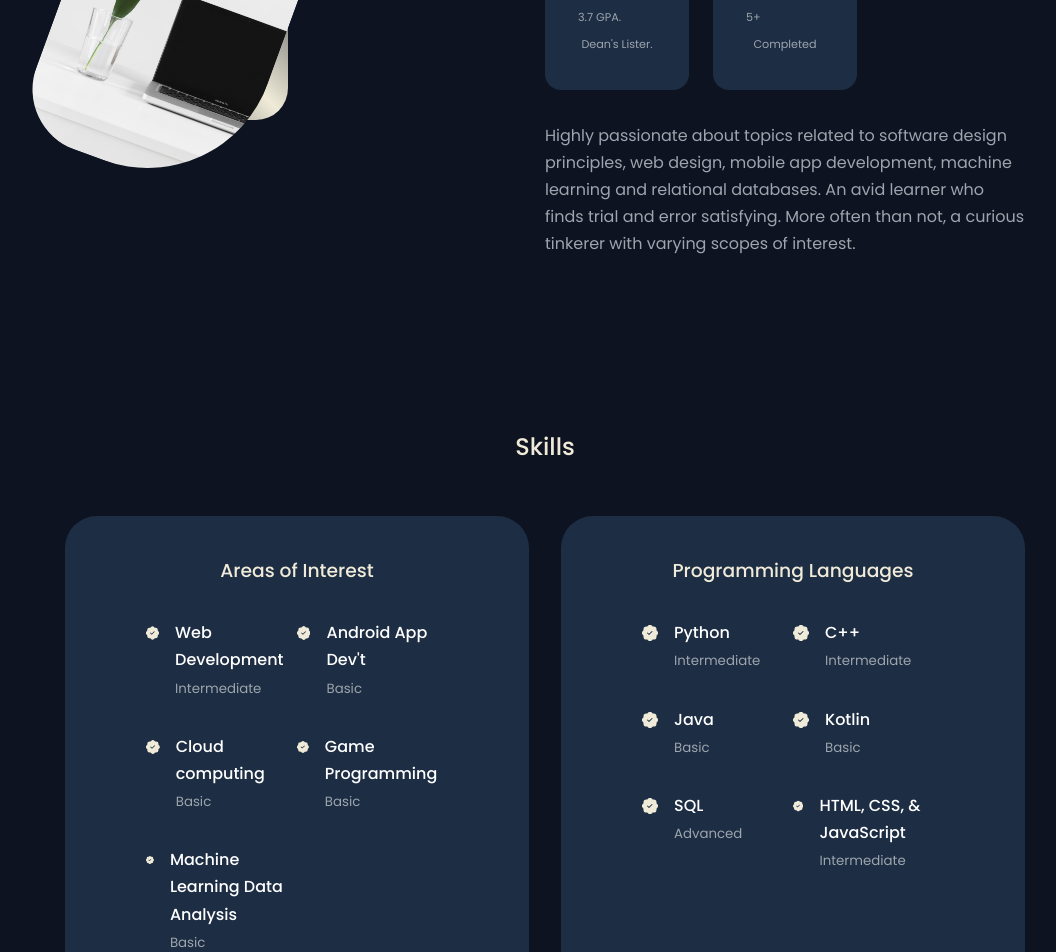
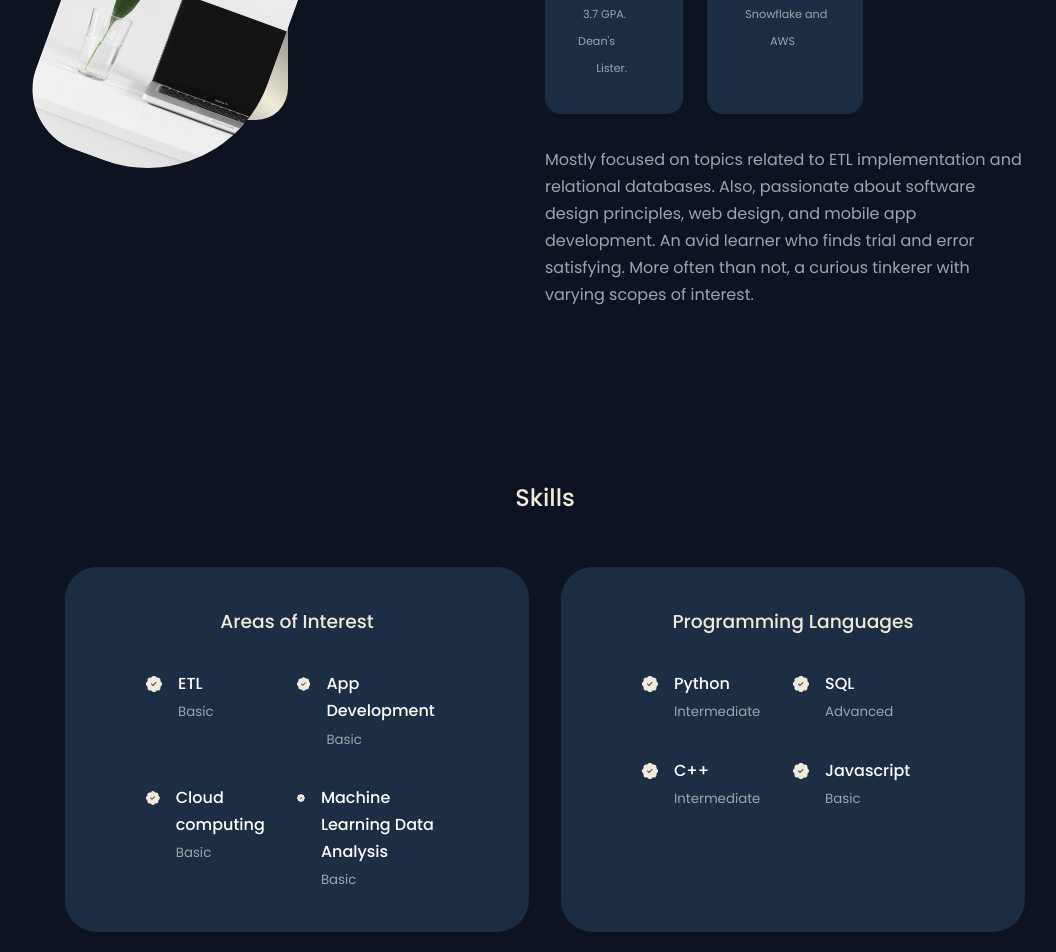
Before and after one commit to MitchelCarreon/portfolio-v1, a React (Create React App) app: page / in a window 1280 px wide. Shown: the part 1120-2072 px from the top of the page, without its empty margins (95-1151 px from the left). Built offline with nearby package versions, Linux system fonts and the light colour scheme; a web font is replaced by a local one.

Commit message:
updated after snowflake cert

```diff
--- a/package.json
+++ b/package.json
@@ -7,6 +7,7 @@
     "@testing-library/react": "^13.3.0",
     "@testing-library/user-event": "^13.5.0",
     "emailjs-com": "^3.2.0",
+    "netlify-cli": "^15.8.1",
     "react": "^18.1.0",
     "react-dom": "^18.1.0",
     "react-icons": "^4.4.0",
--- a/src/components/about/About.css
+++ b/src/components/about/About.css
@@ -57,7 +57,7 @@
 }
 
 .about__card h5 {
-  font-size: 0.95rem;
+  font-size: 0  .95rem;
 }
 
 .about__card small {
--- a/src/components/about/About.jsx
+++ b/src/components/about/About.jsx
@@ -23,7 +23,7 @@ const About = () => {
             <article className="about__card">
               <GiDiploma className="about__icon" />
               <h5>Education</h5>
-              <small>3.7 GPA. Dean's Lister.</small>
+              <small style={{margin: 5}}>3.7 GPA. Dean's Lister.</small>
             </article>
 
             {/* <article className="about__card">
@@ -34,15 +34,20 @@ const About = () => {
 
             <article className="about__card">
               <VscFolderLibrary className="about__icon" />
+              <h5>Certifications</h5>
+              <small style={{margin: 5}}>Snowflake and AWS</small>
+            </article>
+
+            {/* <article className="about__card">
+              <VscFolderLibrary className="about__icon" />
               <h5>Projects</h5>
               <small>5+ Completed</small>
-            </article>
+            </article> */}
           </div>
 
           <p>
-            Highly passionate about topics related to software design
-            principles, web design, mobile app development, machine learning and
-            relational databases. An avid learner who finds trial and error
+            Mostly focused on topics related to ETL implementation and relational databases. Also, passionate about software design
+            principles, web design, and mobile app development. An avid learner who finds trial and error
             satisfying. More often than not, a curious tinkerer with varying scopes of interest.
           </p>
 
--- a/src/components/experience/Experience.jsx
+++ b/src/components/experience/Experience.jsx
@@ -14,15 +14,15 @@ const Experience = () => {
             <article className="experience__details">
               <BsPatchCheckFill className="experience__details-icon" />
               <div>
-                <h4>Web Development</h4>
-                <small className="text-light">Intermediate</small>
+                <h4>ETL</h4>
+                <small className="text-light">Basic</small>
               </div>
             </article>
 
             <article className="experience__details">
               <BsPatchCheckFill className="experience__details-icon" />
               <div>
-                <h4>Android App Dev't</h4>
+                <h4>App Development</h4>
                 <small className="text-light">Basic</small>
               </div>
             </article>
@@ -35,13 +35,13 @@ const Experience = () => {
               </div>
             </article>
 
-            <article className="experience__details">
+            {/* <article className="experience__details">
               <BsPatchCheckFill className="experience__details-icon" />
               <div>
                 <h4>Game Programming</h4>
                 <small className="text-light">Basic</small>
               </div>
-            </article>
+            </article> */}
 
             {/* <article className="experience__details">
               <BsPatchCheckFill className="experience__details-icon" />
@@ -74,6 +74,14 @@ const Experience = () => {
             <article className="experience__details">
               <BsPatchCheckFill className="experience__details-icon" />
               <div>
+                <h4>SQL</h4>
+                <small className="text-light">Advanced</small>
+              </div>
+            </article>
+
+            <article className="experience__details">
+              <BsPatchCheckFill className="experience__details-icon" />
+              <div>
                 <h4>C++</h4>
                 <small className="text-light">Intermediate</small>
               </div>
@@ -82,34 +90,26 @@ const Experience = () => {
             <article className="experience__details">
               <BsPatchCheckFill className="experience__details-icon" />
               <div>
-                <h4>Java</h4>
+                <h4>Javascript</h4>
                 <small className="text-light">Basic</small>
               </div>
             </article>
 
-            <article className="experience__details">
+            {/* <article className="experience__details">
               <BsPatchCheckFill className="experience__details-icon" />
               <div>
                 <h4>Kotlin</h4>
                 <small className="text-light">Basic</small>
               </div>
-            </article>
+            </article> */}
 
-            <article className="experience__details">
-              <BsPatchCheckFill className="experience__details-icon" />
-              <div>
-                <h4>SQL</h4>
-                <small className="text-light">Advanced</small>
-              </div>
-            </article>
-
-            <article className="experience__details">
+            {/* <article className="experience__details">
               <BsPatchCheckFill className="experience__details-icon" />
               <div>
                 <h4>HTML, CSS, &amp; JavaScript</h4>
                 <small className="text-light">Intermediate</small>
               </div>
-            </article>
+            </article> */}
           </div>
         </div>
       </div>
--- a/src/components/header/Header.jsx
+++ b/src/components/header/Header.jsx
@@ -10,7 +10,7 @@ const Header = () => {
       <div className="container header__container">
         <h5>Hello I'm</h5>
         <h1>Mitchel Carreon</h1>
-        <h5 className="text-light">Fresh Computer Science Graduate</h5>
+        <h5 className="text-light">Associate Cloud Developer / ETL Implementation</h5>
         <CTA />
         <HeaderSocials />
 
```
Also changed, not shown: 2 other files (tests, documents, lock files or other folders).
